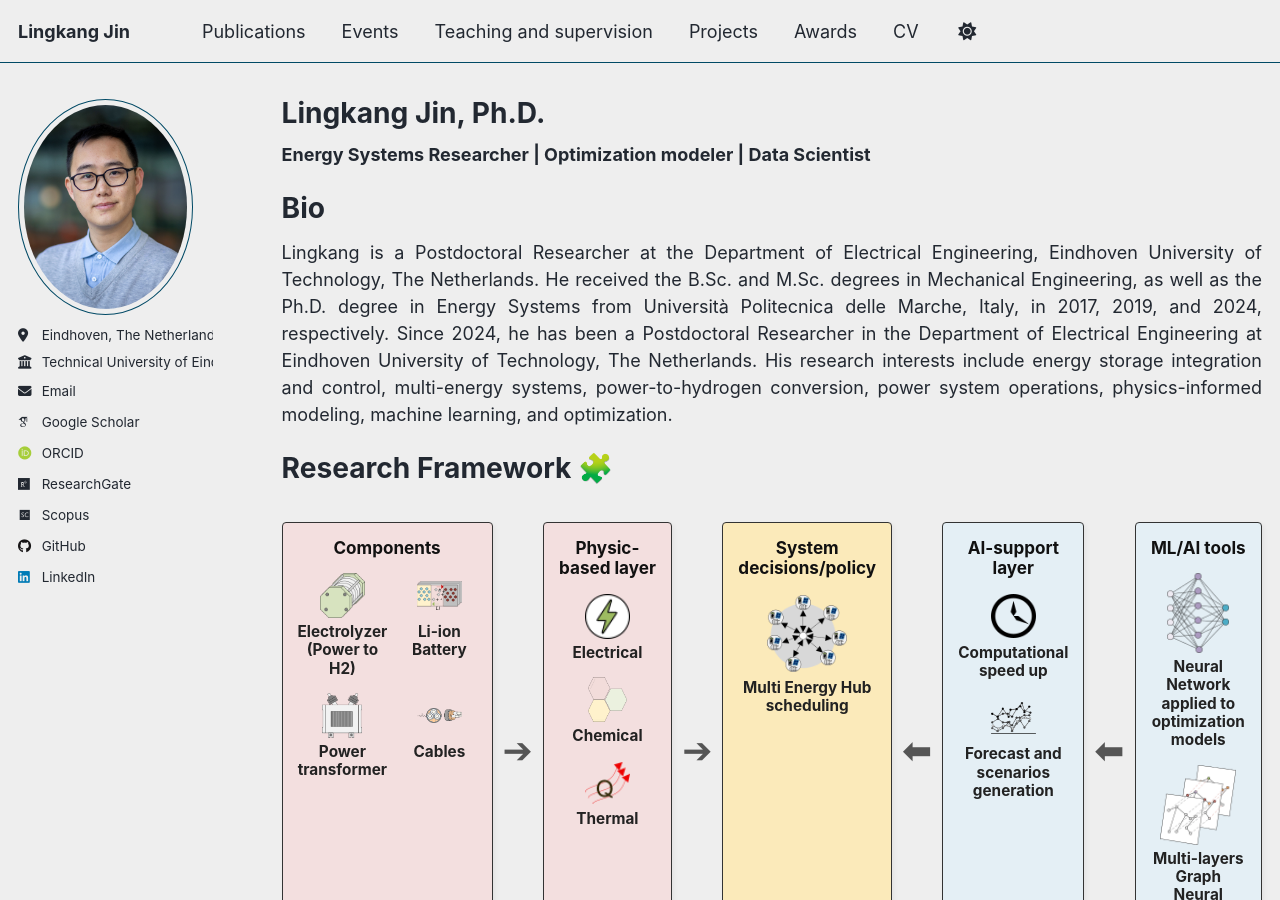
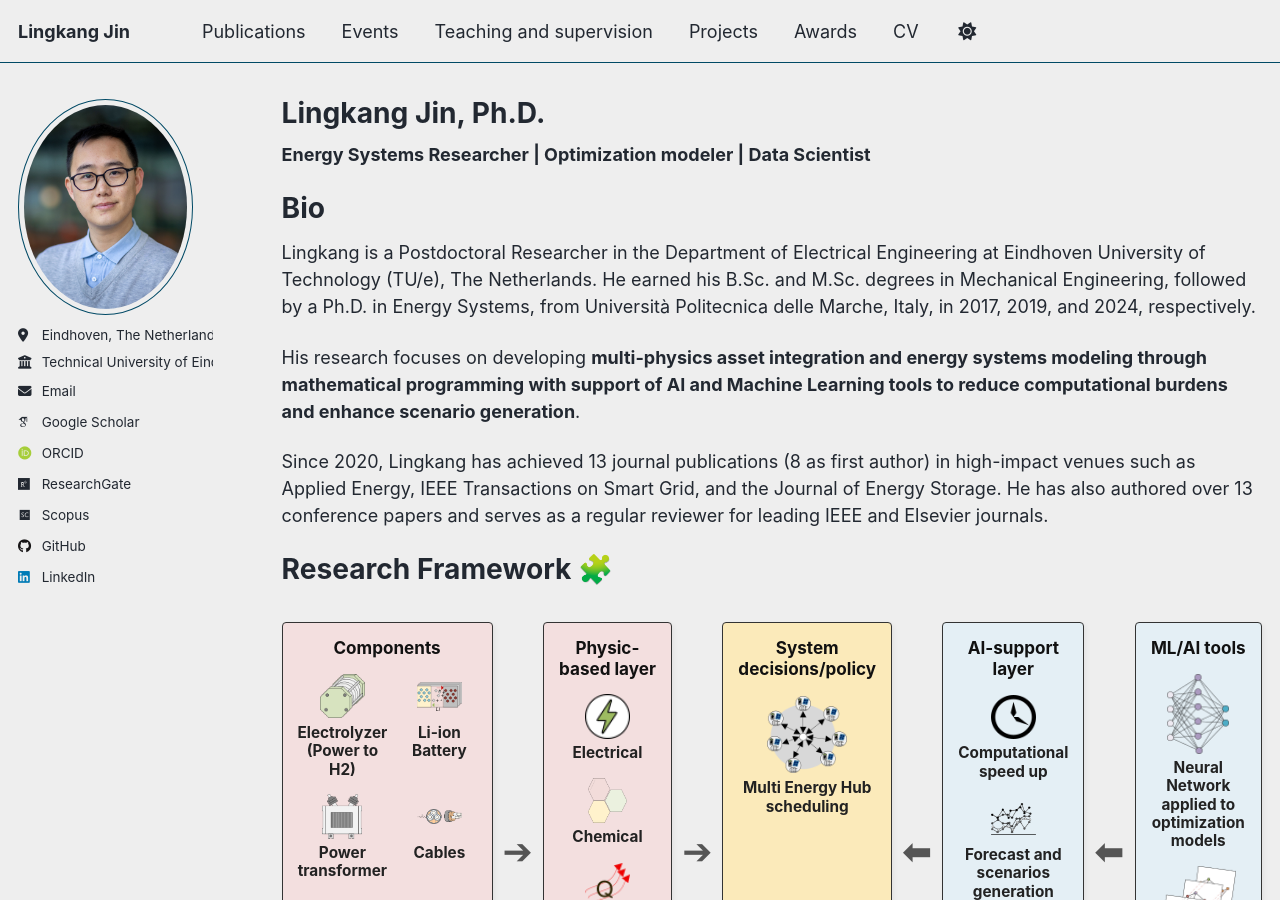
Before and after one commit to Lingkangjin/Lingkangjin.github.io, a Jekyll site: the page built from _pages/about.md, in a window 1280 px wide and 900 px high. Built offline with Jekyll 4.4.1, drawn with Linux system fonts in a browser that asks for light colours; some web fonts are replaced; a script that is not in the unit is left out.

Commit message:
Update about page: enhance bio section and add recent achievements; modify Docker configuration for improved setup

```diff
--- a/_pages/about.md
+++ b/_pages/about.md
@@ -10,7 +10,14 @@ redirect_from:
 
 Bio
 ======
-<p align="justify">Lingkang is a Postdoctoral Researcher at the Department of Electrical Engineering, Eindhoven University of Technology, The Netherlands. He received the B.Sc. and M.Sc. degrees in Mechanical Engineering, as well as the Ph.D. degree in Energy Systems from Università Politecnica delle Marche, Italy, in 2017, 2019, and 2024, respectively. Since 2024, he has been a Postdoctoral Researcher in the Department of Electrical Engineering at Eindhoven University of Technology, The Netherlands. His research interests include energy storage integration and control, multi-energy systems, power-to-hydrogen conversion, power system operations, physics-informed modeling, machine learning, and optimization.</p>
+Lingkang is a Postdoctoral Researcher in the Department of Electrical Engineering at Eindhoven University of Technology (TU/e), The Netherlands.
+He earned his B.Sc. and M.Sc. degrees in Mechanical Engineering, followed by a Ph.D. in Energy Systems, from Università Politecnica delle Marche, Italy, in 2017, 2019, and 2024, respectively.
+
+His research focuses on developing **multi-physics asset integration and energy systems modeling through mathematical programming with support of  AI and Machine Learning tools to reduce computational burdens and enhance scenario generation**.
+
+Since 2020, Lingkang has achieved 13 journal publications (8 as first author) in high-impact venues such as Applied Energy, IEEE Transactions on Smart Grid, and the Journal of Energy Storage. He has also authored over 13 conference papers and serves as a regular reviewer for leading IEEE and Elsevier journals.
+
+
 
 Research Framework 🧩
 ======
@@ -298,9 +305,12 @@ Research Framework 🧩
 News and updates 📈
 ======
 
-* **03 Jul 2026,** ORKEST Demo event for the Q2 2026 in Stedin Utrecht office for the ORKEST results dissemination
-* **26 Apr- 10 May 2026** Eurotech visiting in [DTU Wind and Energy Systems](https://wind.dtu.dk/), Denmark hosted by Dr. [Haris Ziras](https://orbit.dtu.dk/en/persons/haris-ziras/).
-* **01 Apr 2026,** Joined Horizon Europe Erasmus Project-SG: SKILL as TU/e representative and involved in WP2 abd WP3.
+* <img src="https://raw.githubusercontent.com/Tarikul-Islam-Anik/Animated-Fluent-Emojis/master/Emojis/Symbols/New%20Button.png" alt="New Button" width="35" height="35" style="vertical-align: middle; margin-right: 5px;" />
+**03 Jul 2026,** ORKEST Demo event for the Q2 2026 in Stedin Utrecht office for the ORKEST results dissemination
+* <img src="https://raw.githubusercontent.com/Tarikul-Islam-Anik/Animated-Fluent-Emojis/master/Emojis/Symbols/New%20Button.png" alt="New Button" width="35" height="35" style="vertical-align: middle; margin-right: 5px;" />
+**26 Apr- 10 May 2026** Eurotech visiting in [DTU Wind and Energy Systems](https://wind.dtu.dk/), Denmark hosted by Dr. [Haris Ziras](https://orbit.dtu.dk/en/persons/haris-ziras/).
+* <img src="https://raw.githubusercontent.com/Tarikul-Islam-Anik/Animated-Fluent-Emojis/master/Emojis/Symbols/New%20Button.png" alt="New Button" width="35" height="35" style="vertical-align: middle; margin-right: 5px;" />
+**01 Apr 2026,** Joined Horizon Europe Erasmus Project-SG: SKILL as TU/e representative and involved in WP2 abd WP3.
 * **15 Jun 2025,** Joined the [ORKEST](https://projecten.topsectorenergie.nl/projecten/orkest-optimal-integration-of-network-flexibiilty-and-asset-intelligence-to-increase-large-scale-integration-of-res-while-maintaining-reliability-37711) project as R4 leader
 * **30 Mar 2024,** PhD defense with thesis: [*Energy storage in multi-energy carrier communities: Li-ion batteries and hydrogen multi-physical details for integration into the planning stage*](https://tesidottorato.depositolegale.it/handle/20.500.14242/307237)
 * **15 Jan 2024,** started the postdoc researcher position working in NO-GIZMOS project as main TU/e responsible researcher
```
Also changed, not shown: docker-compose.yaml (+8 -5 lines), _pages/img.png (added), _pages/img_1.png (added), 1 other file.
